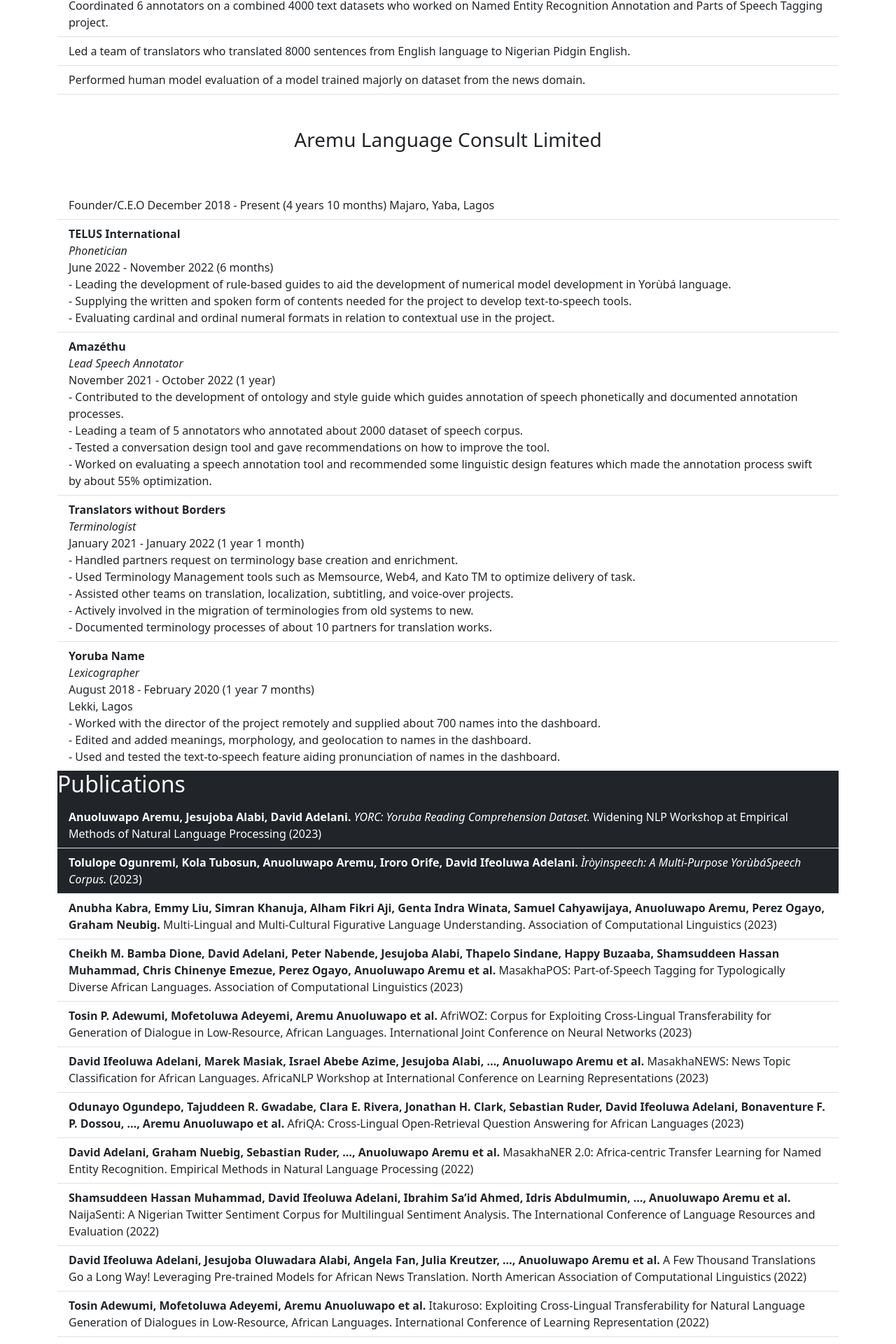
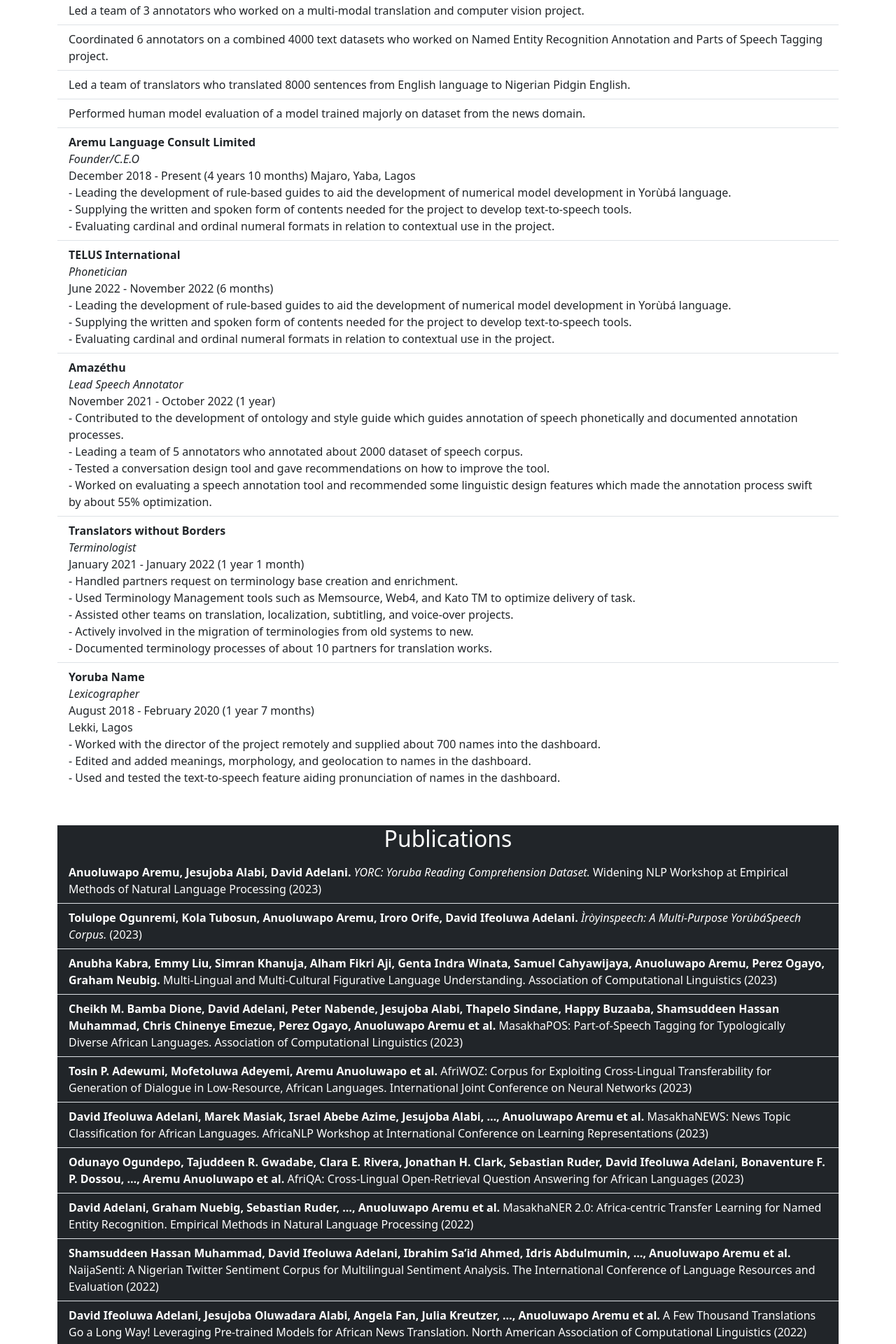
Before and after one commit to sam4rano/portfolio_aremu, a React (Vite) app: page / in a window 1280 px wide. Shown: the part 877-2797 px from the top of the page at 70% size. Built offline with nearby package versions, Linux system fonts and the light colour scheme.

Commit message:
styling adjusted

```diff
--- a/src/components/Experience.jsx
+++ b/src/components/Experience.jsx
@@ -2,7 +2,7 @@
 import ListGroup from "react-bootstrap/ListGroup";
 const Experience = () => {
   return (
-    <Container>
+    <Container className="my-5">
       <h1 className="text-center text-dark fs-1 py-2">Experience</h1>
       <ListGroup variant="flush">
         <h2>Masakhane NLP Researcher / Linguistic Project Coordinator</h2>
@@ -31,13 +31,21 @@
           Performed human model evaluation of a model trained majorly on dataset
           from the news domain.
         </ListGroup.Item>
-
-        <h1 className="text-center text-dark fs-3 py-5">
-          Aremu Language Consult Limited
-        </h1>
         <ListGroup.Item>
-          Founder/C.E.O December 2018 - Present (4 years 10 months) Majaro,
+          <strong> Aremu Language Consult Limited</strong>
+          <br />
+          <em> Founder/C.E.O</em>
+          <br />
+          December 2018 - Present (4 years 10 months) Majaro,
           Yaba, Lagos
+          <br />
+          - Leading the development of rule-based guides to aid the development
+          of numerical model development in Yorùbá language.
+          <br />
+          - Supplying the written and spoken form of contents needed for the
+          project to develop text-to-speech tools.
+          <br />- Evaluating cardinal and ordinal numeral formats in relation to
+          contextual use in the project.
         </ListGroup.Item>
         <ListGroup.Item>
           <strong>TELUS International</strong>
--- a/src/components/Herosection.jsx
+++ b/src/components/Herosection.jsx
@@ -18,7 +18,7 @@
           </p>
         </div>
         <div className="col text-white" style={{paddingTop:"70px"}}>
-          <p className="fs-4">
+          <p className="fs-4 text-center">
             I am a linguist with 5 years of experience in African language
             advocacy, research, and technology. I created Yooba Lingo, the first
             African indigenous language crossword board game to aid the learning
--- a/src/components/Publication.jsx
+++ b/src/components/Publication.jsx
@@ -12,7 +12,7 @@
   return (
     <Container className="" style={{style}}>
       <ListGroup variant="flush" className="bg-dark text-white">
-        <h2 >Publications</h2>
+        <h2 className="text-center">Publications</h2>
         <ListGroup.Item as="li" className="bg-dark text-white">
           <strong>Anuoluwapo Aremu, Jesujoba Alabi, David Adelani.</strong>{" "}
           <em>YORC: Yoruba Reading Comprehension Dataset.</em> Widening NLP
@@ -25,7 +25,7 @@
           </strong>{" "}
           <em>Ìròyìnspeech: A Multi-Purpose YorùbáSpeech Corpus.</em> (2023)
         </ListGroup.Item>
-        <ListGroup.Item as="li">
+        <ListGroup.Item as="li" className="bg-dark text-white">
           <strong>
             Anubha Kabra, Emmy Liu, Simran Khanuja, Alham Fikri Aji, Genta Indra
             Winata, Samuel Cahyawijaya, Anuoluwapo Aremu, Perez Ogayo, Graham
@@ -34,7 +34,7 @@
           Multi-Lingual and Multi-Cultural Figurative Language Understanding.
           Association of Computational Linguistics (2023)
         </ListGroup.Item>
-        <ListGroup.Item as="li">
+        <ListGroup.Item as="li" className="bg-dark text-white">
           <strong>
             Cheikh M. Bamba Dione, David Adelani, Peter Nabende, Jesujoba Alabi,
             Thapelo Sindane, Happy Buzaaba, Shamsuddeen Hassan Muhammad, Chris
@@ -43,7 +43,7 @@
           MasakhaPOS: Part-of-Speech Tagging for Typologically Diverse African
           Languages. Association of Computational Linguistics (2023)
         </ListGroup.Item>
-        <ListGroup.Item as="li">
+        <ListGroup.Item as="li" className="bg-dark text-white">
           <strong>
             Tosin P. Adewumi, Mofetoluwa Adeyemi, Aremu Anuoluwapo et al.
           </strong>{" "}
@@ -51,7 +51,7 @@
           Generation of Dialogue in Low-Resource, African Languages.
           International Joint Conference on Neural Networks (2023)
         </ListGroup.Item>
-        <ListGroup.Item as="li">
+        <ListGroup.Item as="li" className="bg-dark text-white">
           <strong>
             David Ifeoluwa Adelani, Marek Masiak, Israel Abebe Azime, Jesujoba
             Alabi, …, Anuoluwapo Aremu et al.
@@ -60,7 +60,7 @@
           AfricaNLP Workshop at International Conference on Learning
           Representations (2023)
         </ListGroup.Item>
-        <ListGroup.Item as="li">
+        <ListGroup.Item as="li" className="bg-dark text-white">
           <strong>
             Odunayo Ogundepo, Tajuddeen R. Gwadabe, Clara E. Rivera, Jonathan H.
             Clark, Sebastian Ruder, David Ifeoluwa Adelani, Bonaventure F. P.
@@ -69,7 +69,7 @@
           AfriQA: Cross-Lingual Open-Retrieval Question Answering for African
           Languages (2023)
         </ListGroup.Item>
-        <ListGroup.Item as="li">
+        <ListGroup.Item as="li" className="bg-dark text-white">
           <strong>
             David Adelani, Graham Nuebig, Sebastian Ruder, …, Anuoluwapo Aremu
             et al.
@@ -77,7 +77,7 @@
           MasakhaNER 2.0: Africa-centric Transfer Learning for Named Entity
           Recognition. Empirical Methods in Natural Language Processing (2022)
         </ListGroup.Item>
-        <ListGroup.Item as="li">
+        <ListGroup.Item as="li" className="bg-dark text-white">
           <strong>
             Shamsuddeen Hassan Muhammad, David Ifeoluwa Adelani, Ibrahim Sa’id
             Ahmed, Idris Abdulmumin, …, Anuoluwapo Aremu et al.
@@ -86,7 +86,7 @@
           Sentiment Analysis. The International Conference of Language Resources
           and Evaluation (2022)
         </ListGroup.Item>
-        <ListGroup.Item as="li">
+        <ListGroup.Item as="li" className="bg-dark text-white" >
           <strong>
             David Ifeoluwa Adelani, Jesujoba Oluwadara Alabi, Angela Fan, Julia
             Kreutzer, …, Anuoluwapo Aremu et al.
@@ -95,7 +95,7 @@
           Models for African News Translation. North American Association of
           Computational Linguistics (2022)
         </ListGroup.Item>
-        <ListGroup.Item as="li">
+        <ListGroup.Item as="li" className="bg-dark text-white">
           <strong>
             Tosin Adewumi, Mofetoluwa Adeyemi, Aremu Anuoluwapo et al.
           </strong>{" "}
@@ -103,7 +103,7 @@
           Language Generation of Dialogues in Low-Resource, African Languages.
           International Conference of Learning Representation (2022)
         </ListGroup.Item>
-        <ListGroup.Item as="li">
+        <ListGroup.Item as="li" className="bg-dark text-white">
           <strong>
             David Adelani, Jade Abbott, Graham Nuebig, …, Anuoluwapo Aremu et
             al.
@@ -112,7 +112,7 @@
           Transactions of the Association for Computational Linguistics (2021)
           9: 1116–1131
         </ListGroup.Item>
-        <ListGroup.Item as="li">
+        <ListGroup.Item as="li" className="bg-dark text-white">
           <strong>
             Sebastain Gehrmann, Tosin Adewumi, Karmanya Addarwal, Pawal Sasanka,
             Ammanamanchi, …, Aremu Anuoluwapo et al.
@@ -120,15 +120,15 @@
           The GEM Benchmark: Natural Language Generation, its Evaluation and
           Metrics. Association for Computational Linguistics (2021)
         </ListGroup.Item>
-        <ListGroup.Item as="li">
+        <ListGroup.Item as="li" className="bg-dark text-white">
           The Morphology Analysis of Yoruba Personal and Yoruba Praise Names
           (2021) - B.A. Project
         </ListGroup.Item>
-        <ListGroup.Item as="li">
+        <ListGroup.Item as="li" className="bg-dark text-white">
           Lost in translation: Why Google Translate often gets Yoruba — and
           other languages — wrong. Global Voices (2020)
         </ListGroup.Item>
-        <ListGroup.Item as="li">
+        <ListGroup.Item as="li" className="bg-dark text-white">
           Yoruba Loan Words: How Language Evolves. Global Voices (2020)
         </ListGroup.Item>
       </ListGroup>
```
